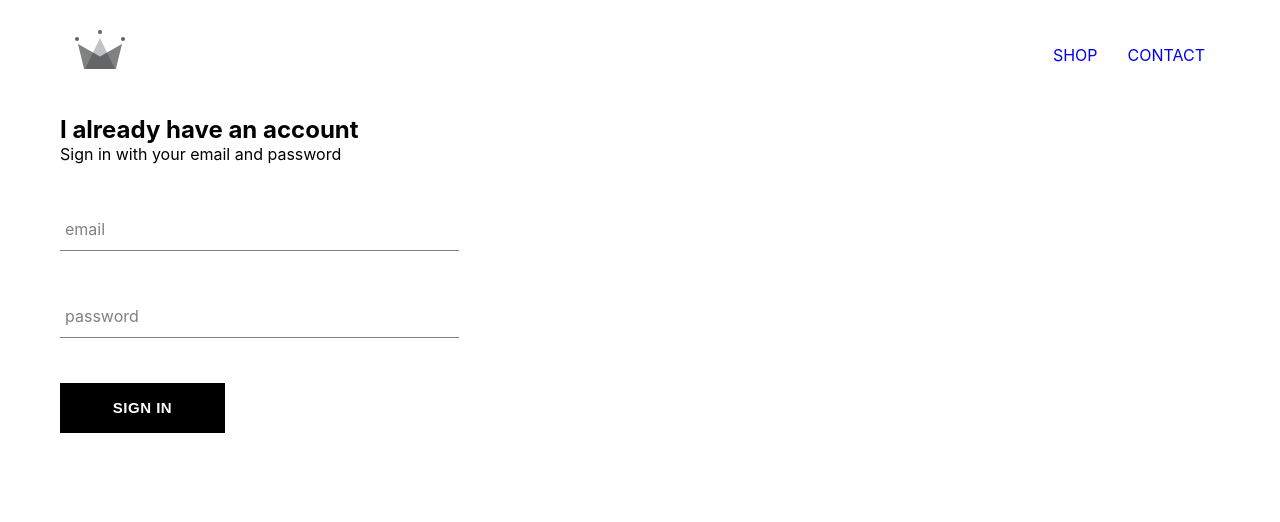
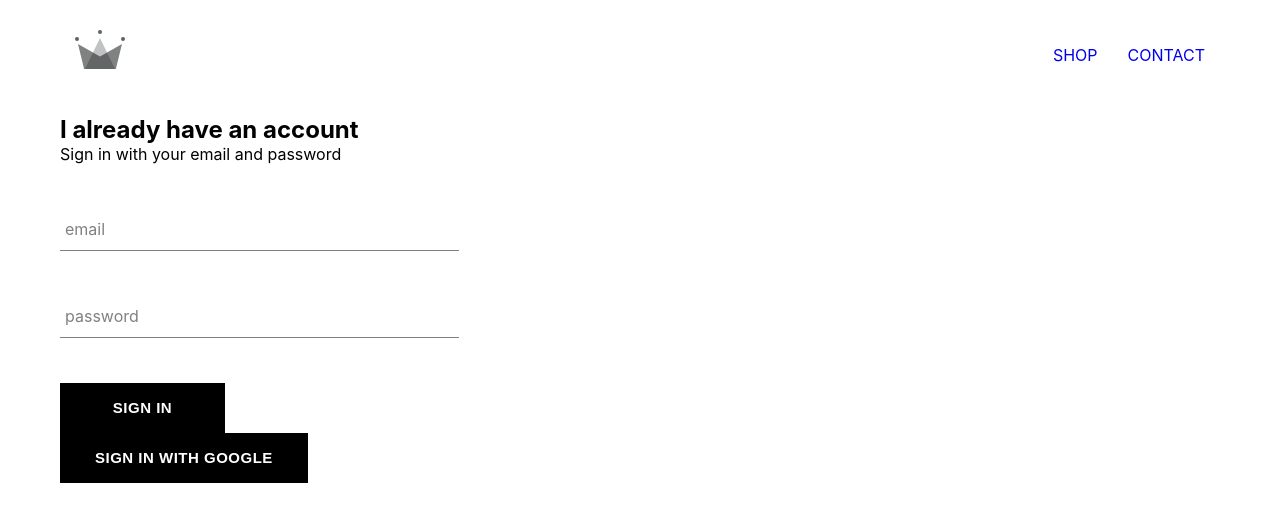
Before and after one commit to paulopanganiban/crwn-clothing, a React (Create React App) app: page /signin in a window 1280 px wide. Shown: the top 522 px of the page. Built offline with nearby package versions, Linux system fonts and the light colour scheme; no server answers; the HTML template or start-up script is replaced by a standard one.

Commit message:
ADD: Signin with google and disabled button

```diff
--- a/src/components/CustomButton.js
+++ b/src/components/CustomButton.js
@@ -3,7 +3,6 @@ import '../styles/custom-button.styles.scss'
 const CustomButton = ({children, ...otherProps}) => {
     return (
         <button className='custom-button' {...otherProps}>
-
             {children}
         </button>
     )
--- a/src/components/SignIn.js
+++ b/src/components/SignIn.js
@@ -2,11 +2,21 @@ import React, { useState } from 'react'
 import FormInput from './FormInput'
 import '../styles/sign-in.styles.scss'
 import CustomButton from './CustomButton'
+import { auth, provider } from '../firebase'
 const SignIn = () => {
     const [formValues, setFormValues] = useState({
         email: '',
         password: '',
     })
+    const [isLoading, setIsLoading] = useState(false)
+    function signInWithGoogle(e) {
+        e.preventDefault()
+        setIsLoading(true)
+        auth.signInWithPopup(provider)
+        .then(result => {
+            setIsLoading(false)
+        })
+    }
     function onHandleChange(e) {
         const { value, name } = e.target
         // setState({[e.target.name]: e.target.value})
@@ -29,7 +39,8 @@ const SignIn = () => {
                     label='password'
                 />
 
-                <CustomButton type="submit" value="Submit form">Sign in</CustomButton>
+                <CustomButton type="submit" value="Submit form">Sign in</CustomButton>{' '}
+                <CustomButton disabled={isLoading} onClick={signInWithGoogle}>Sign in with Google</CustomButton>
             </form>
         </div>
     )
```
